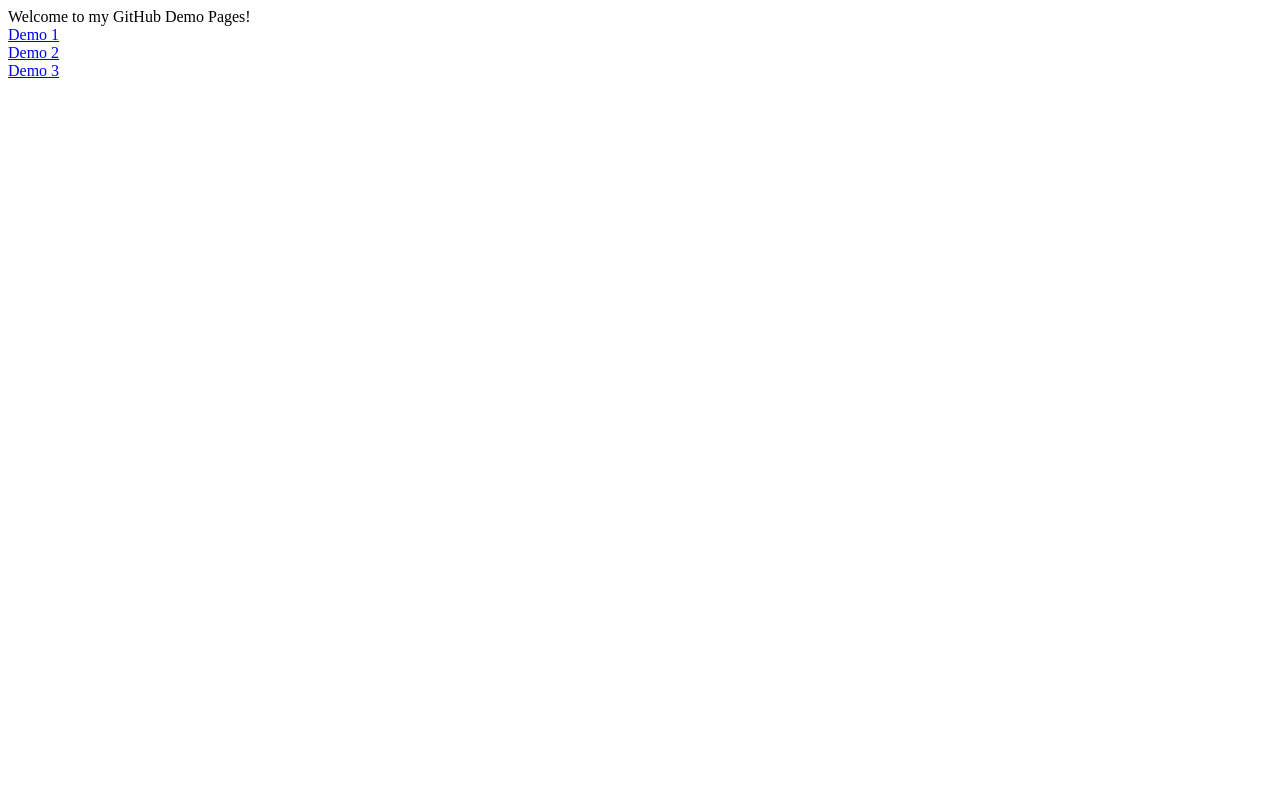
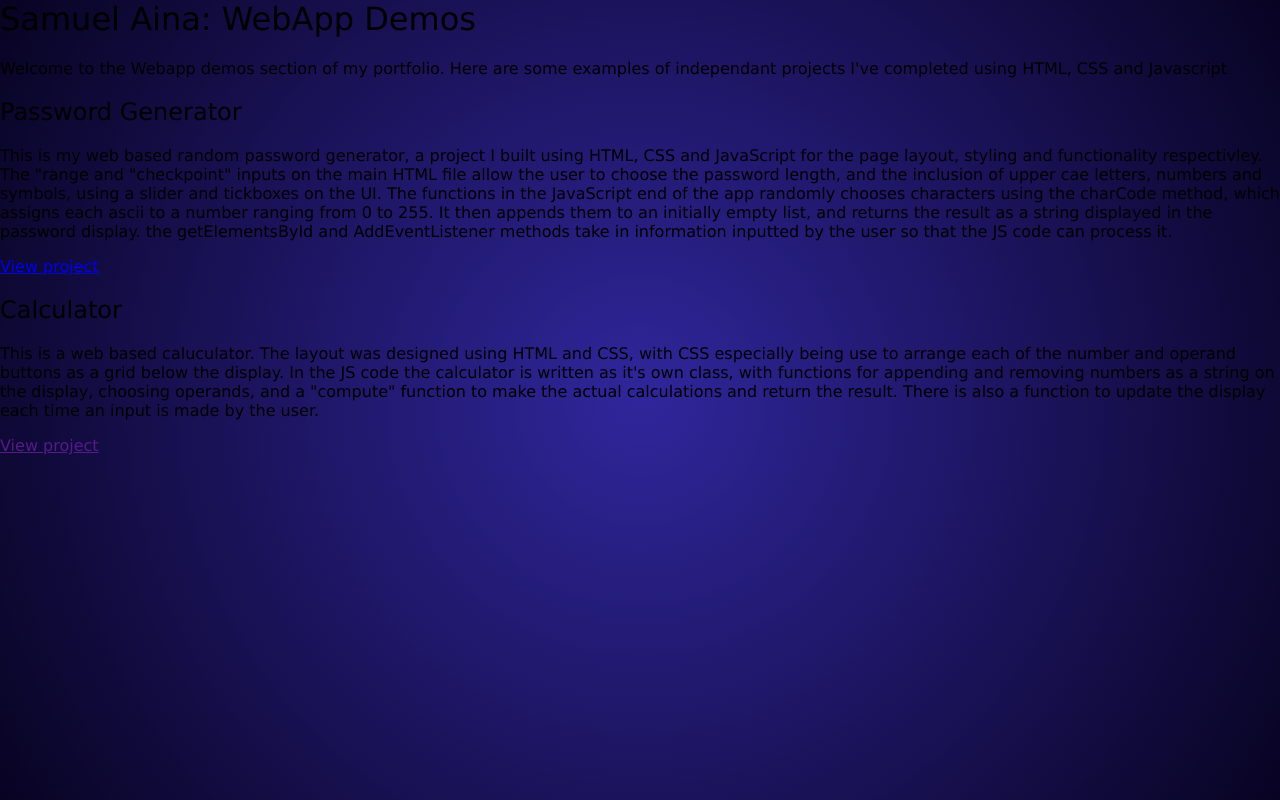
Before and after one commit to LeumasA/GithubDemos, a plain HTML site: page index.html in a window 1280 px wide. Drawn offline with Linux system fonts and the light colour scheme; files that its build step writes are made by us from their sources.

Commit message:
Revamping hub page

```diff
--- a/index.html
+++ b/index.html
@@ -1,13 +1,25 @@
 <html lang="en">
     <head>
-        <title>My GitHub Demos</title>
+        <title>WebApp Demos</title>
         <meta charset="utf-8">
         <meta name="viewport" content="width=device-width, initial-scale=1">
+        <link href="styles.css" rel="stylesheet">
     </head>
-    <body>Welcome to my GitHub Demo Pages! <br>
+    <body>
+        <H1>Samuel Aina: WebApp Demos</H1>
+        <p>Welcome to the Webapp demos section of my portfolio. Here are some examples of independant projects I've completed using HTML, CSS and Javascript</p>
 
-    <a href="JS Password Generator/index.html">Demo 1</a><br/>
-    <a href="Demo2.html">Demo 2</a><br/>
-    <a href="Demo3.html">Demo 3</a><br/>
+        <div class="container" id="password-gen">
+            <H2>Password Generator</H2>
+            <p>This is my web based random password generator, a project I built using HTML, CSS and JavaScript for the page layout, styling and functionality respectivley. The "range and "checkpoint" inputs on the main HTML file allow the user to choose the password length, and the inclusion of upper cae letters, numbers and symbols, using a slider and tickboxes on the UI. The functions in the JavaScript end of the app randomly chooses characters using the charCode method, which assigns each ascii to a number ranging from 0 to 255. It then appends them to an initially empty list, and returns the result as a string displayed in the password display. the getElementsById and AddEventListener methods take in information inputted by the user so that the JS code can process it. </p>
+            <a class = "link" href="https://leumasa.github.io/GithubDemos/JS%20Password%20Generator/index.html">View project</a>
+        </div>
+
+        <div class="container" id = "calculator">
+            <H2>Calculator</H2>
+            <p>This is a web based caluculator. The layout was designed using HTML and CSS, with CSS especially being use to arrange each of the number and operand buttons as a grid below the display. In the JS code the calculator is written as it's own class, with functions for appending and removing numbers as a string on the display, choosing operands, and a "compute" function to make the actual calculations and return the result. There is also a function to update the display each time an input is made by the user. </p>
+            <a class="link" href="">View project</a>
+        </div>
+
 </body>
 </html>
```
